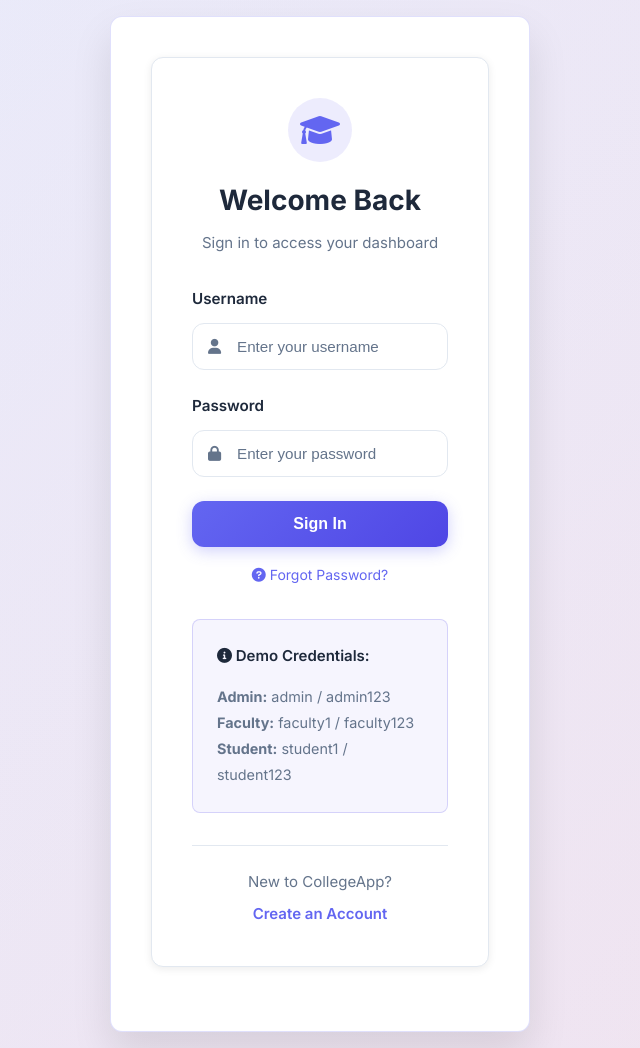
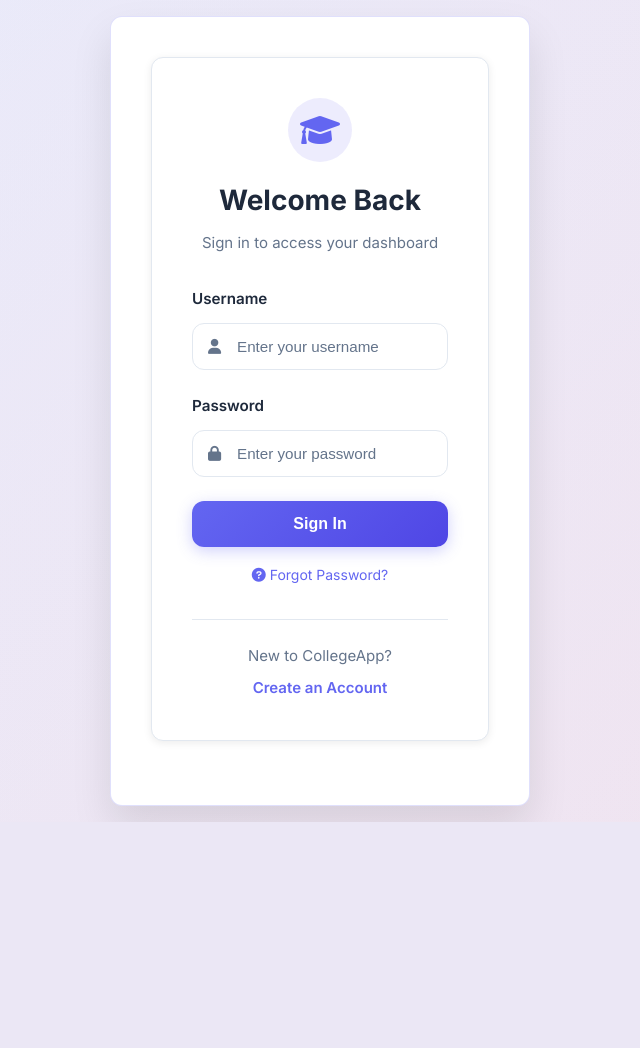
Before and after one commit to sachinydu/college_notification, a Flask app: page /login in a window 1280 px wide. Shown: the whole page, without its empty margins (320-960 px from the left). After the commit the page ends 822 px from the top, so only its background shows below. Run offline with Flask 3, Linux system fonts and the light colour scheme.

Commit message:
Updated code

```diff
--- a/college_notification/templates/login.html
+++ b/college_notification/templates/login.html
@@ -47,7 +47,7 @@
   </div>
 
   <!-- Demo Credentials Section -->
-  <div style="margin-top: 2rem; padding: 1.5rem; background: rgba(79, 70, 229, 0.05); border-radius: 0.5rem; border: 1px solid rgba(79, 70, 229, 0.2);">
+  <div id="demo-credentials" style="display:none; margin-top: 2rem; padding: 1.5rem; background: rgba(79, 70, 229, 0.05); border-radius: 0.5rem; border: 1px solid rgba(79, 70, 229, 0.2);">
     <p style="color: var(--text-main); font-weight: 600; margin-bottom: 1rem;">
       <i class="fas fa-info-circle"></i> Demo Credentials:
     </p>
```
